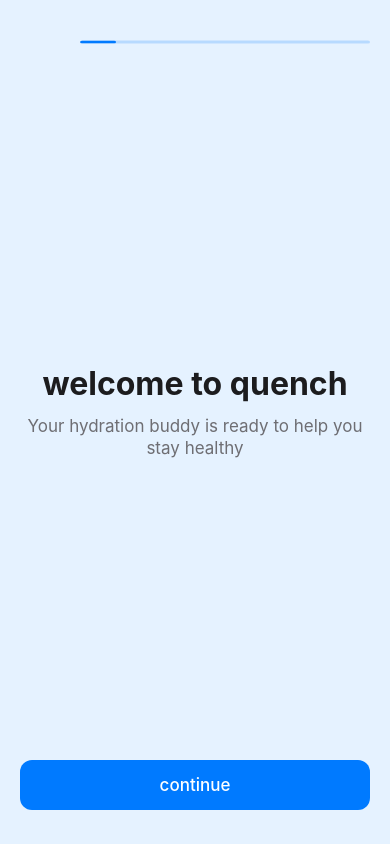
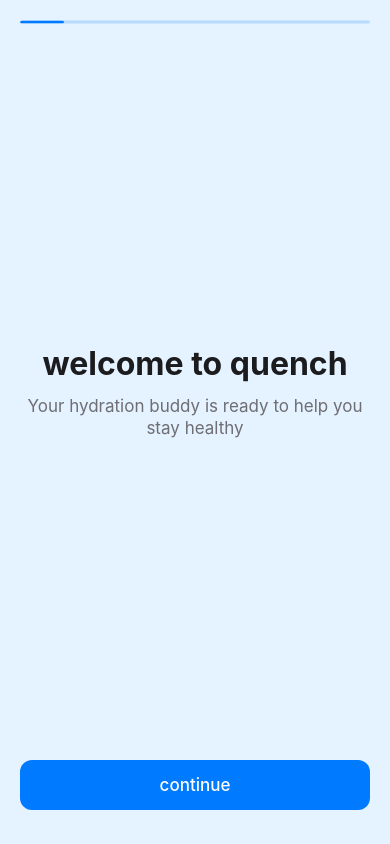
Before and after one commit to SLajuwomi/quench-app, a React Native app in the folder quench-react-native/: screen /Welcome in a window 390 px wide. Built offline with nearby package versions, Linux system fonts and the light colour scheme.

Commit message:
fix centering issue on first page

```diff
--- a/quench-react-native/components/NavigationHeader.tsx
+++ b/quench-react-native/components/NavigationHeader.tsx
@@ -28,20 +28,31 @@ const NavigationHeader = ({
     }
   };
 
-  return (
+  return showBackButton ? (
     <View style={layouts.navigationContainer}>
-      {showBackButton ? (
-        <TouchableOpacity onPress={handleBackPress} style={backButtonStyle}>
-          <Ionicons name="chevron-back" size={18} color={colors.gray} />
-        </TouchableOpacity>
-      ) : (
-        <View style={backButtonStyle} />
-      )}
-
+      <TouchableOpacity onPress={handleBackPress} style={backButtonStyle}>
+        <Ionicons name="chevron-back" size={18} color={colors.gray} />
+      </TouchableOpacity>
       <ProgressBar
         current={currentStep}
         total={totalSteps}
         style={{ flex: 1 }}
+      />
+    </View>
+  ) : (
+    <View
+      style={{
+        flexDirection: 'row',
+        alignItems: 'center',
+        justifyContent: 'center',
+        paddingHorizontal: 20, // matches spacing.screenHorizontal
+        paddingTop: 20, // matches spacing.screenTop
+      }}
+    >
+      <ProgressBar
+        current={currentStep}
+        total={totalSteps}
+        style={{ flex: 1, maxWidth: 400 }} // maxWidth for large screens
       />
     </View>
   );
```
